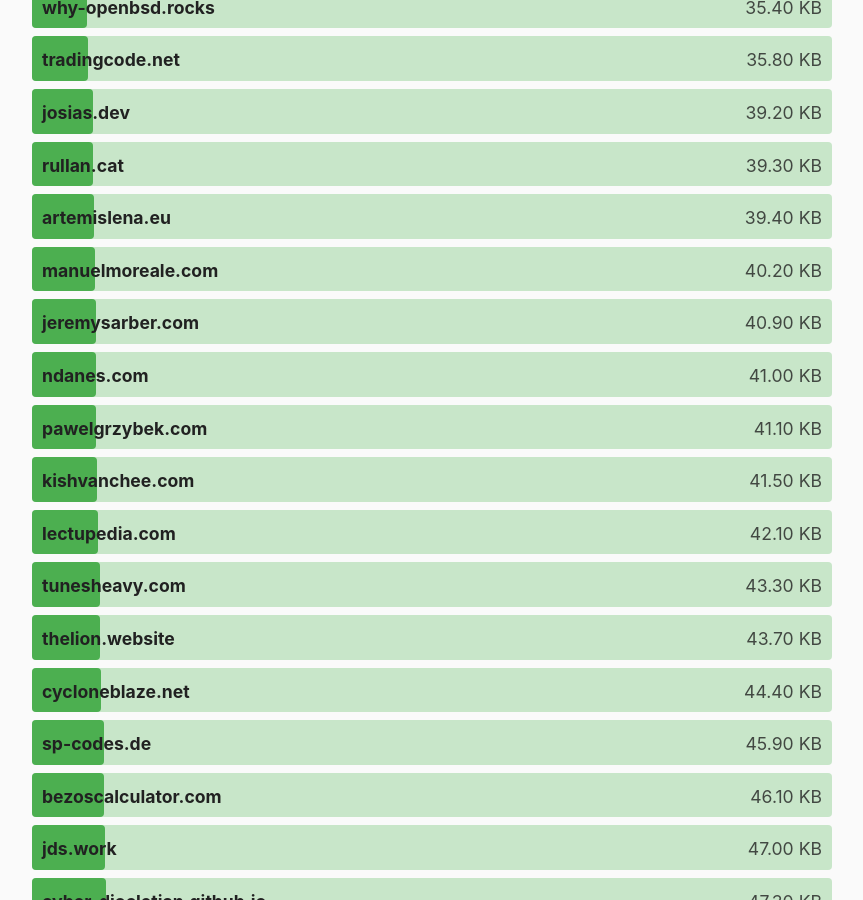
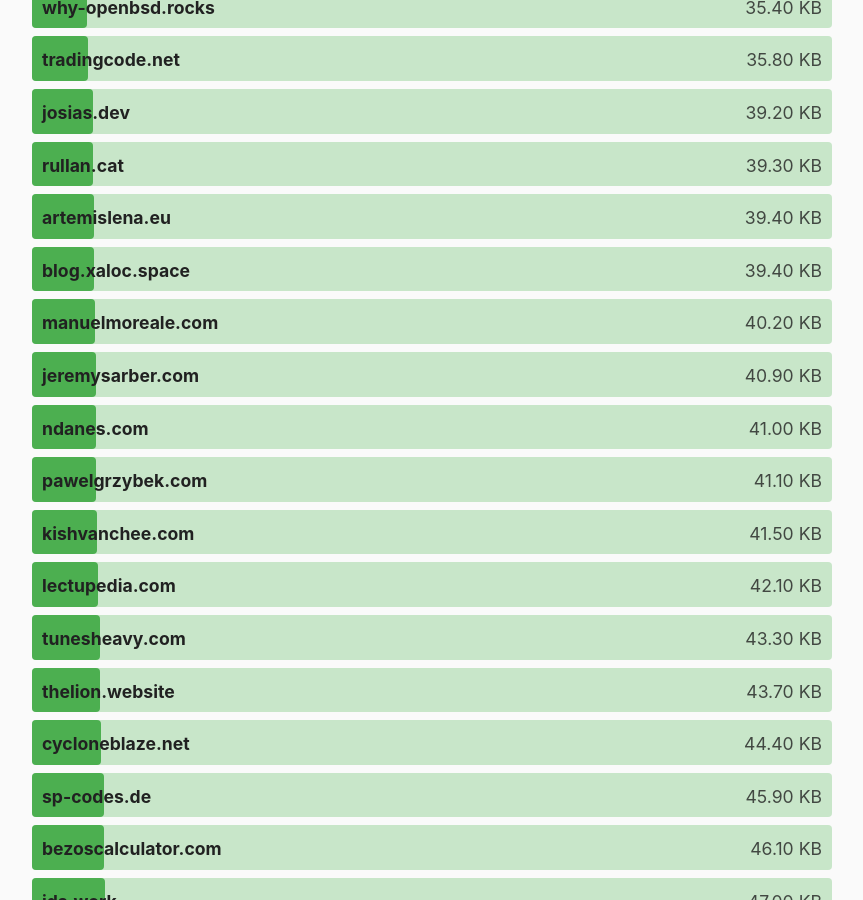
Before and after one commit to kevquirk/512kb.club, a Jekyll site: the page built from index.md, in a window 1280 px wide and 900 px high, scrolled down 6425 px. Shown: the whole window, without its empty margins (208-1071 px from the left). Built offline with Jekyll 4.4.1, drawn with Linux system fonts in a browser that asks for light colours.

Commit message:
add blog.xaloc.space
GTMetrix: https://gtmetrix.com/reports/blog.xaloc.space/b48UiOF6/

```diff
--- a/_data/sites.yml
+++ b/_data/sites.yml
@@ -187,6 +187,11 @@
   url: https://blog.mooreanalysis.com/
   size: 30.5
   last_checked: 2021-08-10
+
+- domain: blog.xaloc.space
+  url: https://blog.xaloc.space/
+  size: 39.4
+  last_checked: 2021-08-25
 
 - domain: bnolet.me
   url: https://bnolet.me/
```
